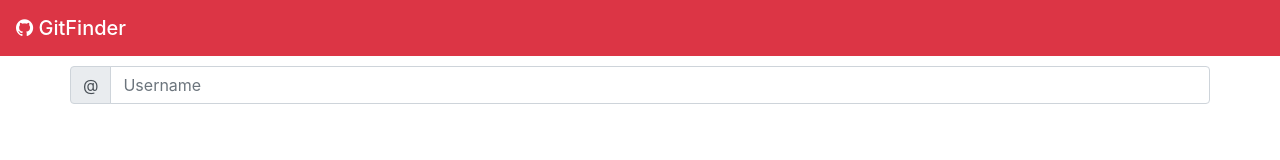
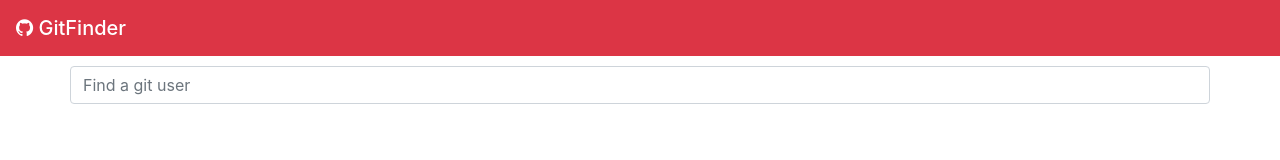
Before and after one commit to navansami/gitfinder-react, a React (Create React App) app: page /user in a window 1280 px wide. Shown: the top 160 px of the page. Built offline with nearby package versions, Linux system fonts and the light colour scheme.

Commit message:
added callback for search component to pass text to App

```diff
--- a/src/App.jsx
+++ b/src/App.jsx
@@ -1,13 +1,17 @@
-import React from "react";
+import React, { useState } from "react";
 import Navbar from "./components/layout/Navbar";
 import SearchBar from "./components/searchbar/SearchBar";
 
 const App = () => {
+  const [text, setText] = useState("");
+
   const navbarOptions = {
     title: "GitFinder",
-    theme: "danger", // theme options -> [dark, light, primary, danager, warning success]
+    theme: "danger", // theme options -> [dark, light, primary, danager, success]
     icon: "fa fa-github",
   };
+
+  console.log(text);
 
   return (
     <div>
@@ -17,7 +21,7 @@ const App = () => {
         icon={navbarOptions.icon}
       />
       <div className="container" style={{ padding: "10px 0" }}>
-        <SearchBar />
+        <SearchBar onFormReceived={setText} />
       </div>
     </div>
   );
--- a/src/components/layout/Navbar.jsx
+++ b/src/components/layout/Navbar.jsx
@@ -7,9 +7,9 @@ const Navbar = ({ title, theme, icon }) => {
 
   return (
     <div>
-      <nav class={`navbar navbar-${textColor} bg-${theme}`}>
-        <span class="navbar-brand mb-0 h1">
-          <i class={icon}></i> {title}
+      <nav className={`navbar navbar-${textColor} bg-${theme}`}>
+        <span className="navbar-brand mb-0 h1">
+          <i className={icon}></i> {title}
         </span>
       </nav>
     </div>
--- a/src/components/searchbar/SearchBar.jsx
+++ b/src/components/searchbar/SearchBar.jsx
@@ -1,21 +1,27 @@
-import React from "react";
+import React, { useState } from "react";
 
-const SearchBar = () => {
+const SearchBar = ({ onFormReceived }) => {
+  const [text, setText] = useState("");
+
+  const onFormSubmitted = (e) => {
+    e.preventDefault();
+    onFormReceived(text);
+  };
+
   return (
-    <div class="input-group mb-3">
-      <div class="input-group-prepend">
-        <span class="input-group-text" id="basic-addon1">
-          @
-        </span>
+    <form onSubmit={(e) => onFormSubmitted(e)}>
+      <div className="form-group">
+        <input
+          type="text"
+          className="form-control"
+          placeholder="Find a git user"
+          value={text}
+          onChange={(e) => setText(e.target.value)}
+          aria-label="Username"
+          aria-describedby="basic-addon1"
+        />
       </div>
-      <input
-        type="text"
-        class="form-control"
-        placeholder="Username"
-        aria-label="Username"
-        aria-describedby="basic-addon1"
-      />
-    </div>
+    </form>
   );
 };
 
```
